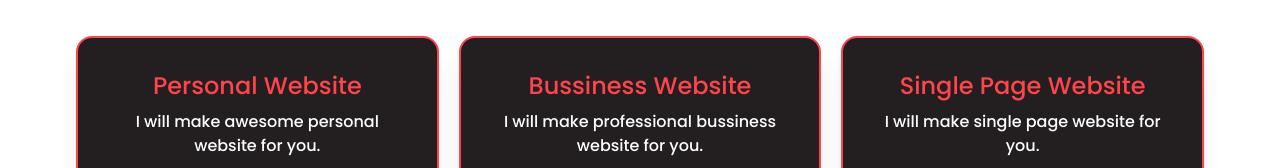
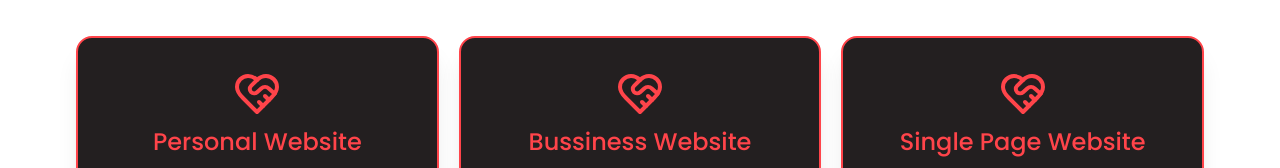
Before and after one commit to ayon121/My_Portfolio, a React (Vite) app: page / in a window 1280 px wide. Shown: the part 1552-1720 px from the top of the page. Built offline with nearby package versions, Linux system fonts and the light colour scheme.

Commit message:
service updated

```diff
--- a/package.json
+++ b/package.json
@@ -14,6 +14,7 @@
     "match-sorter": "^6.3.1",
     "react": "^18.2.0",
     "react-dom": "^18.2.0",
+    "react-icons": "^4.12.0",
     "react-router-dom": "^6.20.1",
     "react-simple-typewriter": "^5.0.1",
     "sort-by": "^0.0.2"
--- a/src/Components/Pages/Home/MyServices/MyService.jsx
+++ b/src/Components/Pages/Home/MyServices/MyService.jsx
@@ -1,11 +1,13 @@
 
 import PropTypes from 'prop-types';
+import { LuHeartHandshake } from "react-icons/lu";
 // import { Cursor, useTypewriter } from 'react-simple-typewriter';
 const MyService = ({ service, details }) => {
 
     return (
         <div className="card w-auto bg-[#231f20] font-poppins  shadow-xl border-2 border-[#FF444A]">
             <div className="card-body text-center">
+                <h1 className='text-4xl md:text-5xl text-[#FF444A] text-center flex justify-center'><LuHeartHandshake /></h1>
                 <h2 className=" text-2xl text-[#FF444A]">{service}</h2>
                 <p className='text-white'>{details}</p>
             </div>
```
Also changed, not shown: 1 other file (tests, documents, lock files or other folders).
